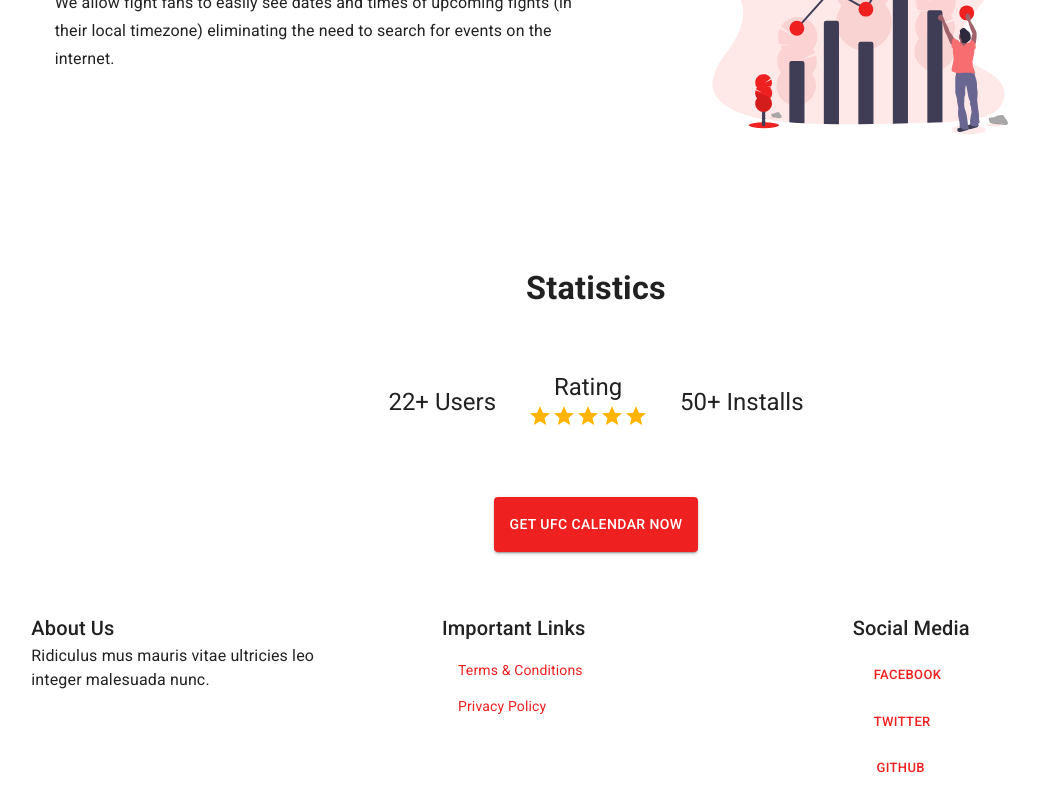
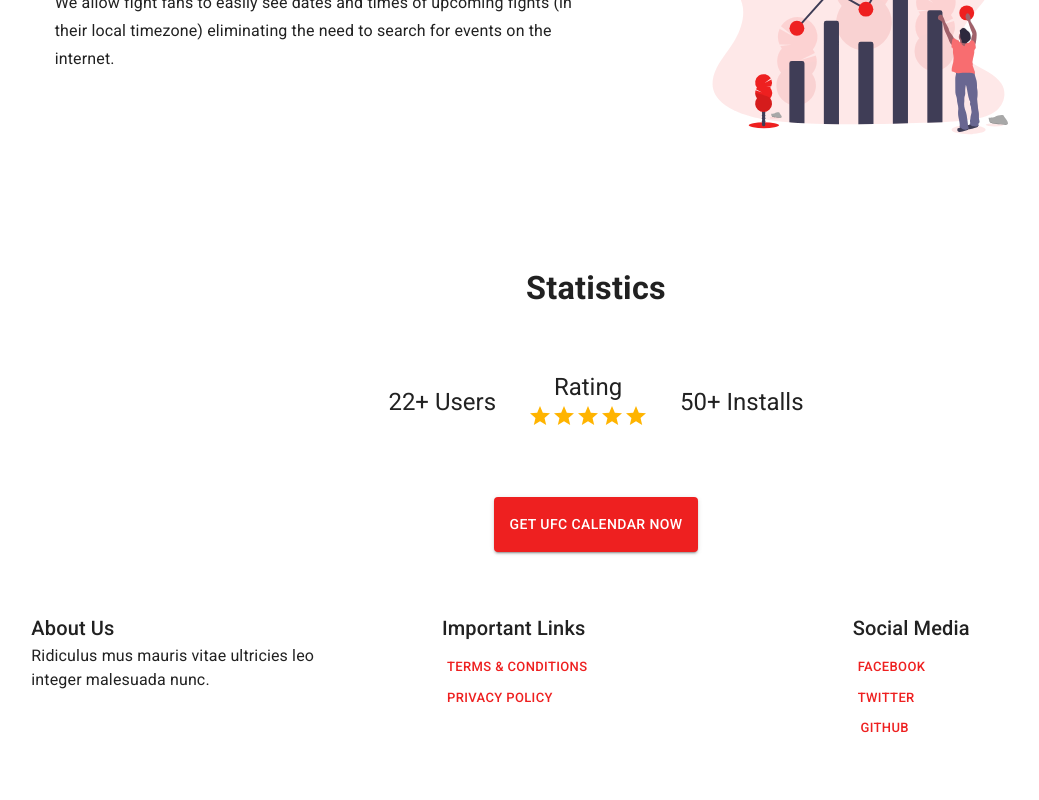
Before and after one commit to issackj1/UFCEvents-LandingPage, a React (Create React App) app: page / in a window 1280 px wide. Shown: the part 1843-2643 px from the top of the page, without its empty margins (44-1083 px from the left). After the commit the page ends 2595 px from the top, so only its background shows below. Built offline with nearby package versions, Linux system fonts and the light colour scheme.

Commit message:
Update Footer.js

```diff
--- a/src/components/layout/Footer.js
+++ b/src/components/layout/Footer.js
@@ -13,62 +13,72 @@
     <Grid item md={3}>
       <Typography variant={"h6"}>Important Links</Typography>
       <List>
-        <ListItem>
-          <Link
-            component="button"
-            variant="body2"
-            onClick={() => {
-              console.info("I'm a button.");
-            }}
+        <ListItem style={{ padding: 0 }}>
+          <Button
+            size={"small"}
+            component={Link}
+            color="primary"
+            target={"_blank"}
+            href={"#"}
+            rel={"noopener noreferrer nofollow"}
+            style={{ backgroundColor: "transparent" }}
           >
             Terms &amp; Conditions
-          </Link>
+          </Button>
         </ListItem>
-        <ListItem>
-          <Link
-            component="button"
-            variant="body2"
-            onClick={() => {
-              console.info("I'm a button.");
-            }}
+        <ListItem style={{ padding: 0 }}>
+          <Button
+            size={"small"}
+            component={Link}
+            color="primary"
+            target={"_blank"}
+            href={"#"}
+            rel={"noopener noreferrer nofollow"}
+            style={{ backgroundColor: "transparent" }}
           >
             Privacy Policy
-          </Link>
+          </Button>
         </ListItem>
       </List>
     </Grid>
     <Grid item md={3}>
       <Typography variant={"h6"}>Social Media</Typography>
       <List>
-        <ListItem>
+        <ListItem style={{ padding: 0 }}>
           <Button
             size={"small"}
+            component={Link}
             color="primary"
             target={"_blank"}
             href={"https://www.facebook.com/CastleridgeLabs"}
             rel={"noopener noreferrer nofollow"}
+            style={{ backgroundColor: "transparent" }}
           >
             Facebook
           </Button>
         </ListItem>
-        <ListItem>
+        <ListItem style={{ padding: 0 }}>
           <Button
             size={"small"}
+            component={Link}
             color="primary"
             target={"_blank"}
             href={"https://twitter.com/CastleridgeL"}
             rel={"noopener noreferrer nofollow"}
+            style={{ backgroundColor: "transparent" }}
           >
             Twitter
           </Button>
         </ListItem>
-        <ListItem>
+        <ListItem style={{ padding: 0 }}>
           <Button
             size={"small"}
+            component={Link}
             color="primary"
             target={"_blank"}
             href={"#"}
             rel={"noopener noreferrer nofollow"}
+            style={{ backgroundColor: "transparent" }}
           >
             Github
           </Button>
```
